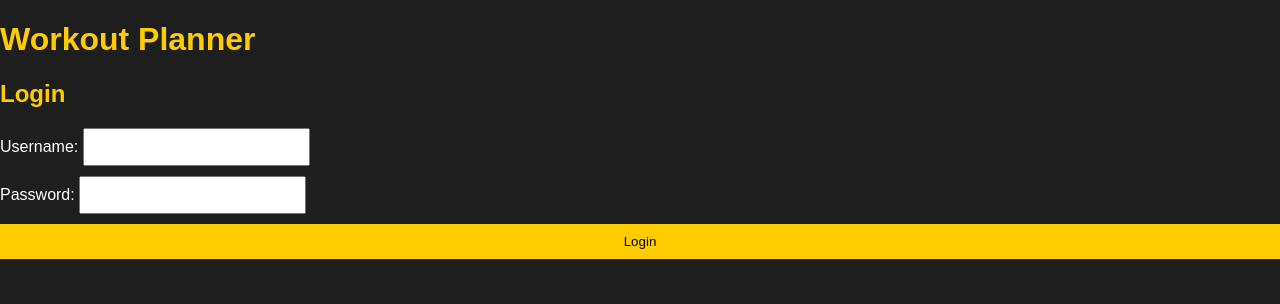
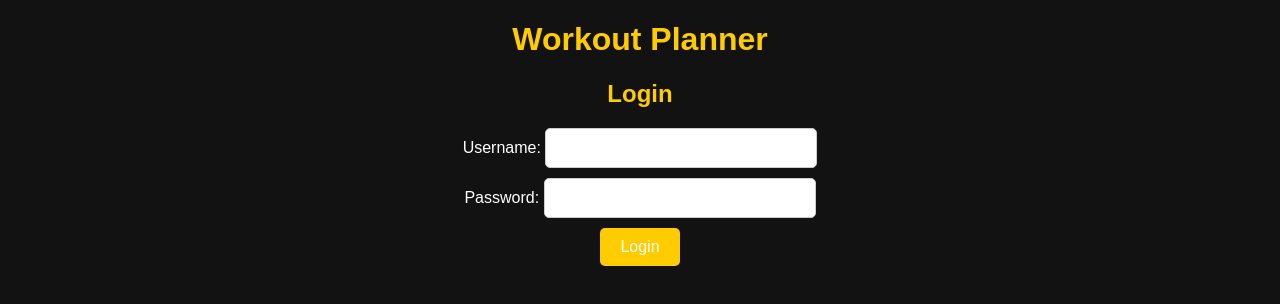
Before and after one commit to ChristianThuranira/full-stack-app, a React (Create React App) app in the folder client/: page / in a window 1280 px wide. Shown: the top 304 px of the page. Built offline with nearby package versions, Linux system fonts and the light colour scheme.

Commit message:
index update

```diff
--- a/client/src/styles/index.css
+++ b/client/src/styles/index.css
@@ -1,36 +1,62 @@
 /* /src/styles/index.css */
 
+/* Global body styles */
 body {
     font-family: Arial, sans-serif;
-    background-color: #1e1e1e;
-    color: white;
+    background-color: #121212; /* Dark background for dark mode */
+    color: #ffffff;  /* White text */
     margin: 0;
     padding: 0;
   }
 
-  h1, h2 {
-    color: #ffcc00; /* Yellow color */
+  /* Styling for the main container */
+  .App {
+    text-align: center;
+    margin-top: 20px;
   }
 
-  /* Basic form styling */
-  form {
-    display: flex;
-    flex-direction: column;
-    gap: 10px;
+  /* Styling for headings */
+  h1, h2 {
+    color: #ffcc00;  /* Yellow color for headings */
   }
 
-  input {
-    padding: 8px;
+  /* Button styles */
+  button {
+    padding: 10px 20px;
     font-size: 16px;
-  }
-
-  button {
-    padding: 10px;
     background-color: #ffcc00;
+    color: white;
     border: none;
     cursor: pointer;
+    border-radius: 5px;
+    transition: background-color 0.3s;
   }
 
   button:hover {
     background-color: #ff9900;
   }
+
+  /* Styling for form elements */
+  form {
+    display: flex;
+    flex-direction: column;
+    gap: 10px;
+    align-items: center;
+  }
+
+  input {
+    padding: 10px;
+    font-size: 16px;
+    border: 1px solid #ccc;
+    border-radius: 5px;
+    width: 250px;
+  }
+
+  input[type="submit"] {
+    background-color: #ffcc00;
+    cursor: pointer;
+  }
+
+  input[type="submit"]:hover {
+    background-color: #ff9900;
+  }
```
